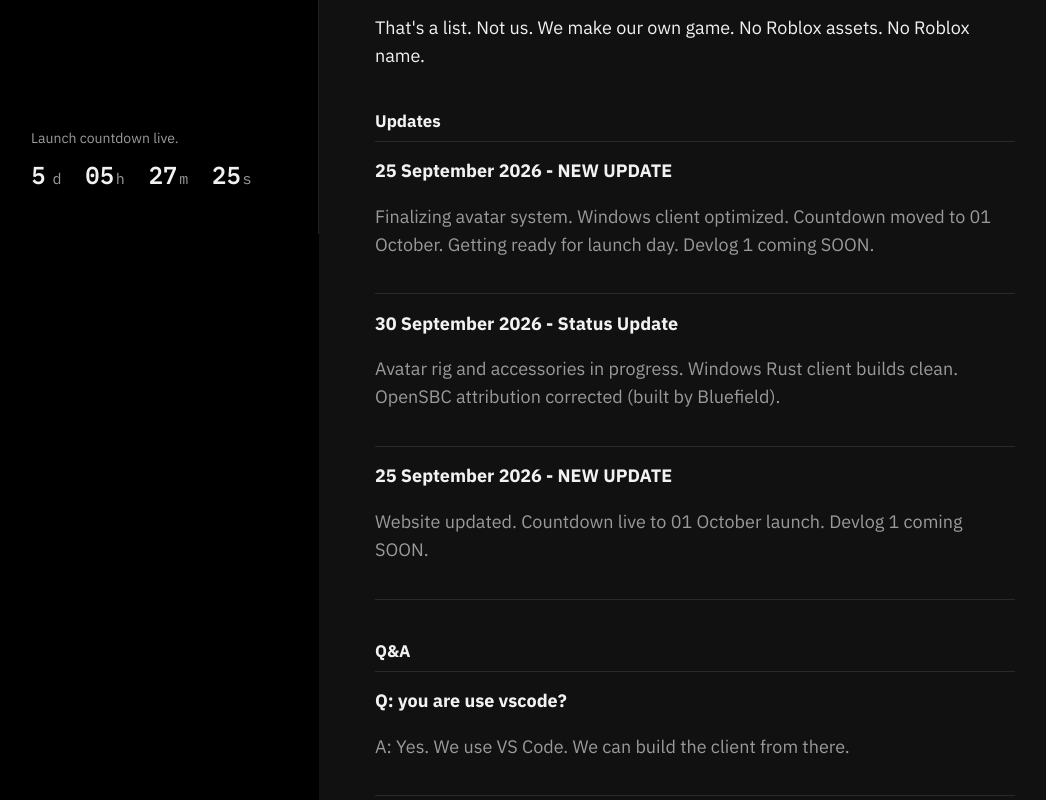
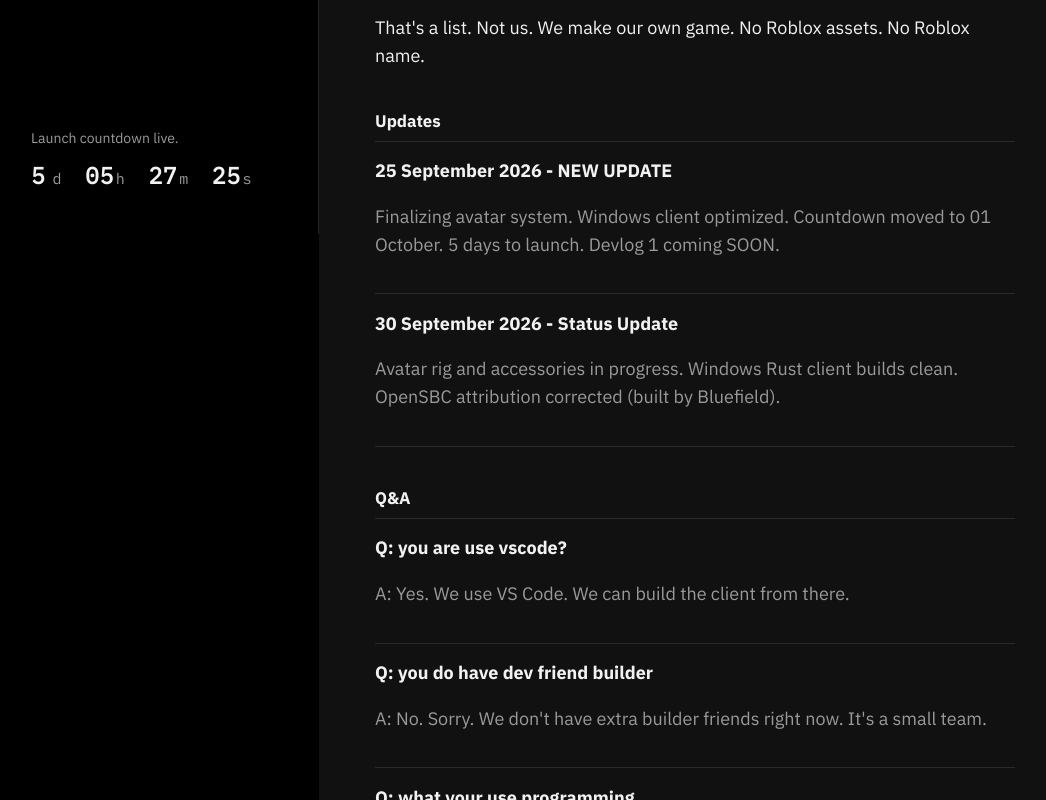
Before and after one commit to hamzamas002022-wq/zoxel, a plain HTML site: page index.html in a window 1280 px wide. Shown: the part 566-1366 px from the top of the page, without its empty margins (1-1047 px from the left). Drawn offline with Linux system fonts and the light colour scheme.

Commit message:
Fix duplicate update entry, add 5 days to launch text

```diff
--- a/index.html
+++ b/index.html
@@ -57,15 +57,11 @@
       <div class="qa">
         <div>
           <p class="q">25 September 2026 - NEW UPDATE</p>
-          <p class="a">Finalizing avatar system. Windows client optimized. Countdown moved to 01 October. Getting ready for launch day. Devlog 1 coming SOON.</p>
+          <p class="a">Finalizing avatar system. Windows client optimized. Countdown moved to 01 October. 5 days to launch. Devlog 1 coming SOON.</p>
         </div>
         <div>
           <p class="q">30 September 2026 - Status Update</p>
           <p class="a">Avatar rig and accessories in progress. Windows Rust client builds clean. OpenSBC attribution corrected (built by Bluefield).</p>
-        </div>
-        <div>
-          <p class="q">25 September 2026 - NEW UPDATE</p>
-          <p class="a">Website updated. Countdown live to 01 October launch. Devlog 1 coming SOON.</p>
         </div>
       </div>
 
```
